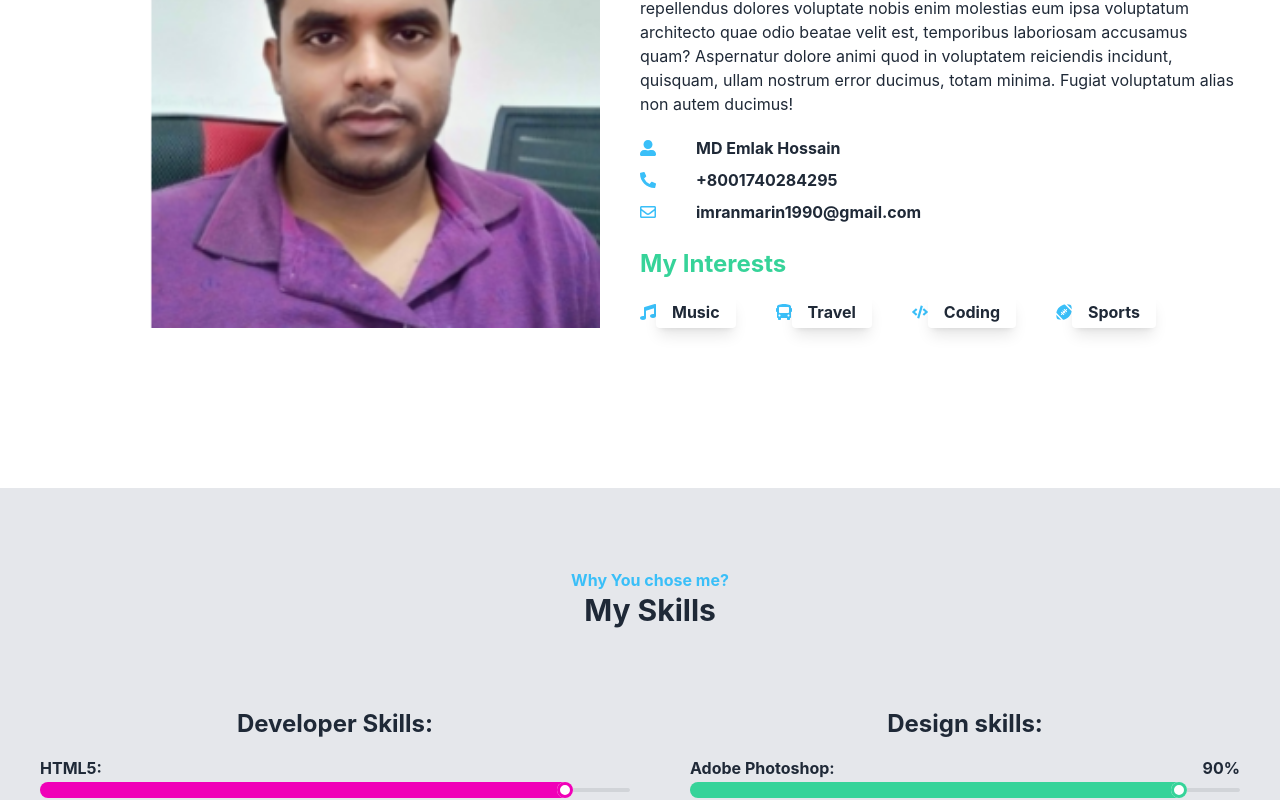
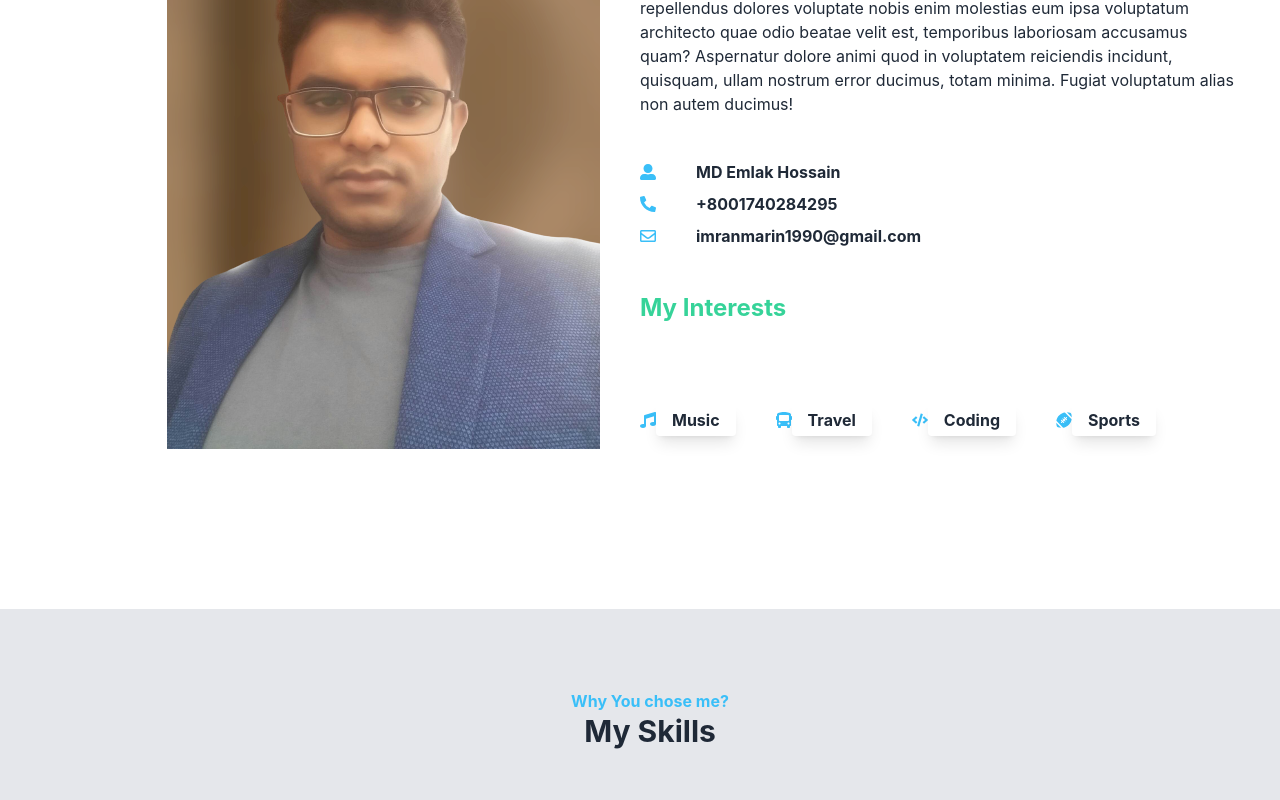
Before and after one commit to Emlakhossain/portfolio, a React (Create React App) app: page / in a window 1280 px wide. Shown: the part 1080-1880 px from the top of the page. Built offline with nearby package versions, Linux system fonts and the light colour scheme; the HTML template or start-up script is replaced by a standard one.

Commit message:
another update about images and link

```diff
--- a/src/Page/AboutMe/AboutMe.js
+++ b/src/Page/AboutMe/AboutMe.js
@@ -1,6 +1,6 @@
 import React from 'react';
 import { FaBus, FaCode, FaFootballBall, FaMusic, FaPhoneAlt, FaRegEnvelope, FaUserAlt } from 'react-icons/fa';
-import image from '../../img/image.png';
+import image from '../../img/about.png';
 
 
 const AboutMe = () => {
@@ -15,7 +15,7 @@
                     <h2 className='text-3xl font-bold'>About Me</h2>
                     <p className='pr-10 mt-10'>Lorem ipsum dolor sit amet consectetur adipisicing elit. Assumenda aliquid repellendus dolores voluptate nobis enim molestias eum ipsa voluptatum architecto quae odio beatae velit est, temporibus laboriosam accusamus quam? Aspernatur dolore animi quod in voluptatem reiciendis incidunt, quisquam, ullam nostrum error ducimus, totam minima. Fugiat voluptatum alias non autem ducimus!</p>
 
-                    <div className=' gap-10 font-bold mt-4'>
+                    <div className=' gap-10 font-bold mt-10'>
                         <div className='flex justify-start items-center'>
                             <div className='text-info'>
                                 <FaUserAlt />
@@ -45,8 +45,9 @@
                     </div>
 
 
-                    <h4 className='text-2xl font-bold mt-5 text-success'>My Interests</h4>
-                    <div className='flex gap-10 font-bold mt-4'>
+                    <div className='mt-10'>
+                        <h4 className='text-2xl font-bold  text-success'>My Interests</h4>
+                        <div className='flex gap-10 font-bold mt-20'>
                             <div className='flex justify-center items-center'>
                                 <div className='text-info'>
                                     <FaMusic />
@@ -84,6 +85,7 @@
                     </div>
                 </div>
             </div>
+        </div>
     );
 };
 
--- a/src/Page/Banner/Banner.js
+++ b/src/Page/Banner/Banner.js
@@ -1,6 +1,6 @@
 import React from 'react';
 import { useNavigate } from 'react-router-dom';
-import image from '../../img/image.jpg';
+import image from '../../img/about.png';
 import ContactUs from '../ContactUs/ContactUs';
 import resume from '../../img/resume.pdf';
 
--- a/src/Page/BannerButtom/BannerButtom.js
+++ b/src/Page/BannerButtom/BannerButtom.js
@@ -20,8 +20,10 @@
                     <FaAddressCard />
                 </div>
                 <div className='px-4'>
-                    <h4 className='font-bold'>50+ Projects</h4>
-                    <p className='text-info'>Completed</p>
+                    <a target="_blank" href="https://github.com/Emlakhossain?tab=repositories">
+                        <h4 className='font-bold'>50+ Projects</h4>
+                        <p className='text-info'>Completed</p>
+                    </a>
                 </div>
             </div>
             <div className='flex justify-center items-center'>
--- a/src/Page/Footer/Footer.js
+++ b/src/Page/Footer/Footer.js
@@ -1,5 +1,5 @@
 import React from 'react';
-import image from '../../img/image.png';
+import image from '../../img/about.png';
 
 
 const Footer = () => {
@@ -24,13 +24,13 @@
                 <section>
                     <div class="flex gap-8 justify-center text-info my-5 ">
                         <div className='hover:text-amber-600'>
-                            <a href='https://twitter.com/emlak_hossain'><svg xmlns="" width="24" height="24" viewBox="0 0 24 24" class="fill-current"><path d="M24 4.557c-.883.392-1.832.656-2.828.775 1.017-.609 1.798-1.574 2.165-2.724-.951.564-2.005.974-3.127 1.195-.897-.957-2.178-1.555-3.594-1.555-3.179 0-5.515 2.966-4.797 6.045-4.091-.205-7.719-2.165-10.148-5.144-1.29 2.213-.669 5.108 1.523 6.574-.806-.026-1.566-.247-2.229-.616-.054 2.281 1.581 4.415 3.949 4.89-.693.188-1.452.232-2.224.084.626 1.956 2.444 3.379 4.6 3.419-2.07 1.623-4.678 2.348-7.29 2.04 2.179 1.397 4.768 2.212 7.548 2.212 9.142 0 14.307-7.721 13.995-14.646.962-.695 1.797-1.562 2.457-2.549z"></path></svg></a>
+                            <a target="_blank" href='https://twitter.com/emlak_hossain'><svg xmlns="" width="24" height="24" viewBox="0 0 24 24" class="fill-current"><path d="M24 4.557c-.883.392-1.832.656-2.828.775 1.017-.609 1.798-1.574 2.165-2.724-.951.564-2.005.974-3.127 1.195-.897-.957-2.178-1.555-3.594-1.555-3.179 0-5.515 2.966-4.797 6.045-4.091-.205-7.719-2.165-10.148-5.144-1.29 2.213-.669 5.108 1.523 6.574-.806-.026-1.566-.247-2.229-.616-.054 2.281 1.581 4.415 3.949 4.89-.693.188-1.452.232-2.224.084.626 1.956 2.444 3.379 4.6 3.419-2.07 1.623-4.678 2.348-7.29 2.04 2.179 1.397 4.768 2.212 7.548 2.212 9.142 0 14.307-7.721 13.995-14.646.962-.695 1.797-1.562 2.457-2.549z"></path></svg></a>
                         </div>
                         <div className='hover:text-amber-600'>
-                            <a href='https://www.youtube.com/channel/UCfk1wkWouUGnjBOPOAX-B3w'><svg xmlns="" width="24" height="24" viewBox="0 0 24 24" class="fill-current"><path d="M19.615 3.184c-3.604-.246-11.631-.245-15.23 0-3.897.266-4.356 2.62-4.385 8.816.029 6.185.484 8.549 4.385 8.816 3.6.245 11.626.246 15.23 0 3.897-.266 4.356-2.62 4.385-8.816-.029-6.185-.484-8.549-4.385-8.816zm-10.615 12.816v-8l8 3.993-8 4.007z"></path></svg></a>
+                            <a target="_blank" href='https://www.youtube.com/channel/UCfk1wkWouUGnjBOPOAX-B3w'><svg xmlns="" width="24" height="24" viewBox="0 0 24 24" class="fill-current"><path d="M19.615 3.184c-3.604-.246-11.631-.245-15.23 0-3.897.266-4.356 2.62-4.385 8.816.029 6.185.484 8.549 4.385 8.816 3.6.245 11.626.246 15.23 0 3.897-.266 4.356-2.62 4.385-8.816-.029-6.185-.484-8.549-4.385-8.816zm-10.615 12.816v-8l8 3.993-8 4.007z"></path></svg></a>
                         </div>
                         <div className='hover:text-amber-600'>
-                            <a href='https://www.facebook.com/imran.ahmed.M12/'><svg xmlns="" width="24" height="24" viewBox="0 0 24 24" class="fill-current"><path d="M9 8h-3v4h3v12h5v-12h3.642l.358-4h-4v-1.667c0-.955.192-1.333 1.115-1.333h2.885v-5h-3.808c-3.596 0-5.192 1.583-5.192 4.615v3.385z"></path></svg></a>
+                            <a target="_blank" href='https://www.facebook.com/imran.ahmed.M12/'><svg xmlns="" width="24" height="24" viewBox="0 0 24 24" class="fill-current"><path d="M9 8h-3v4h3v12h5v-12h3.642l.358-4h-4v-1.667c0-.955.192-1.333 1.115-1.333h2.885v-5h-3.808c-3.596 0-5.192 1.583-5.192 4.615v3.385z"></path></svg></a>
                         </div>
                     </div>
                 </section>
--- a/src/Page/Navbar/Navbar.js
+++ b/src/Page/Navbar/Navbar.js
@@ -1,6 +1,6 @@
 import React from 'react';
 import { Link } from 'react-router-dom';
-import image from '../../img/image.png';
+import image from '../../img/about.png';
 
 const Navbar = () => {
     return (
```
Also changed, not shown: src/img/about.png (added). Lines whose indentation alone changed are shown as unchanged.
